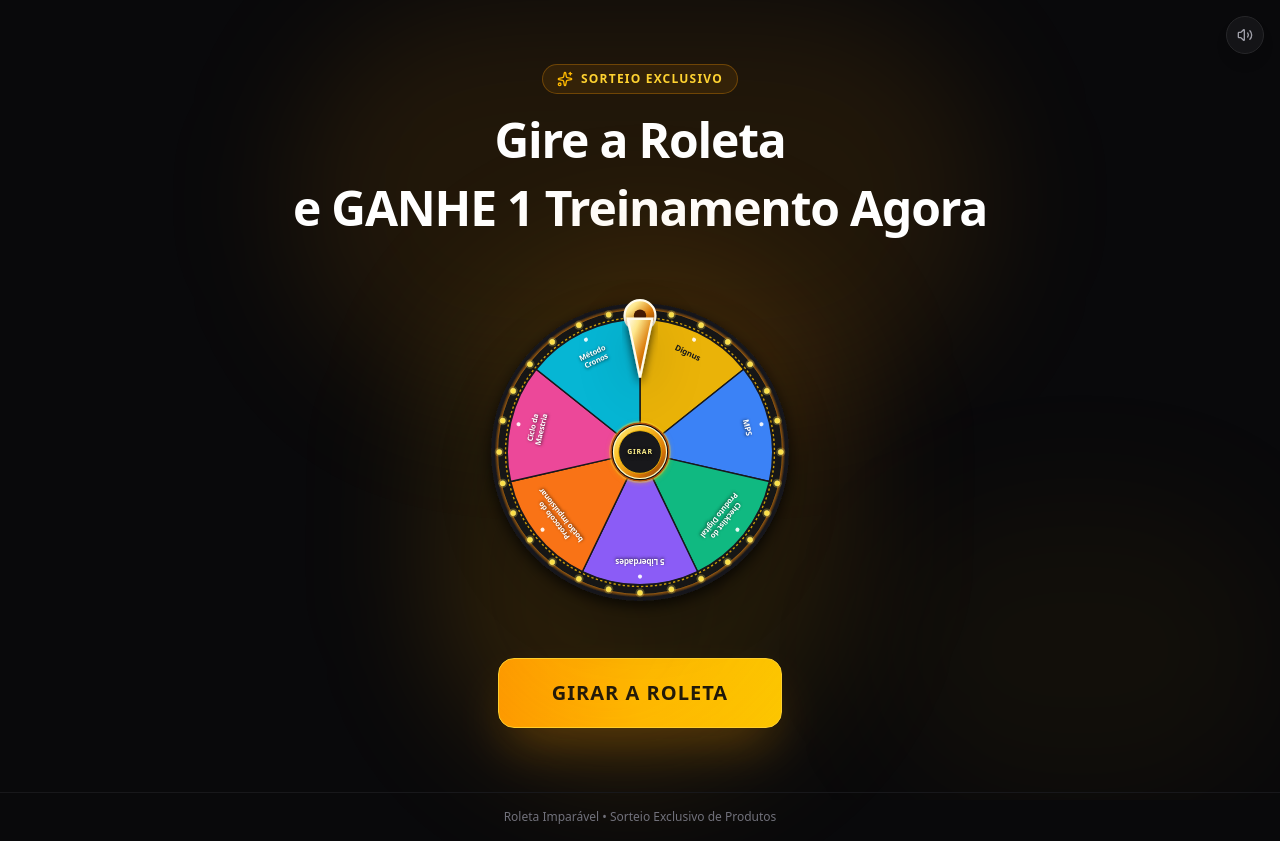
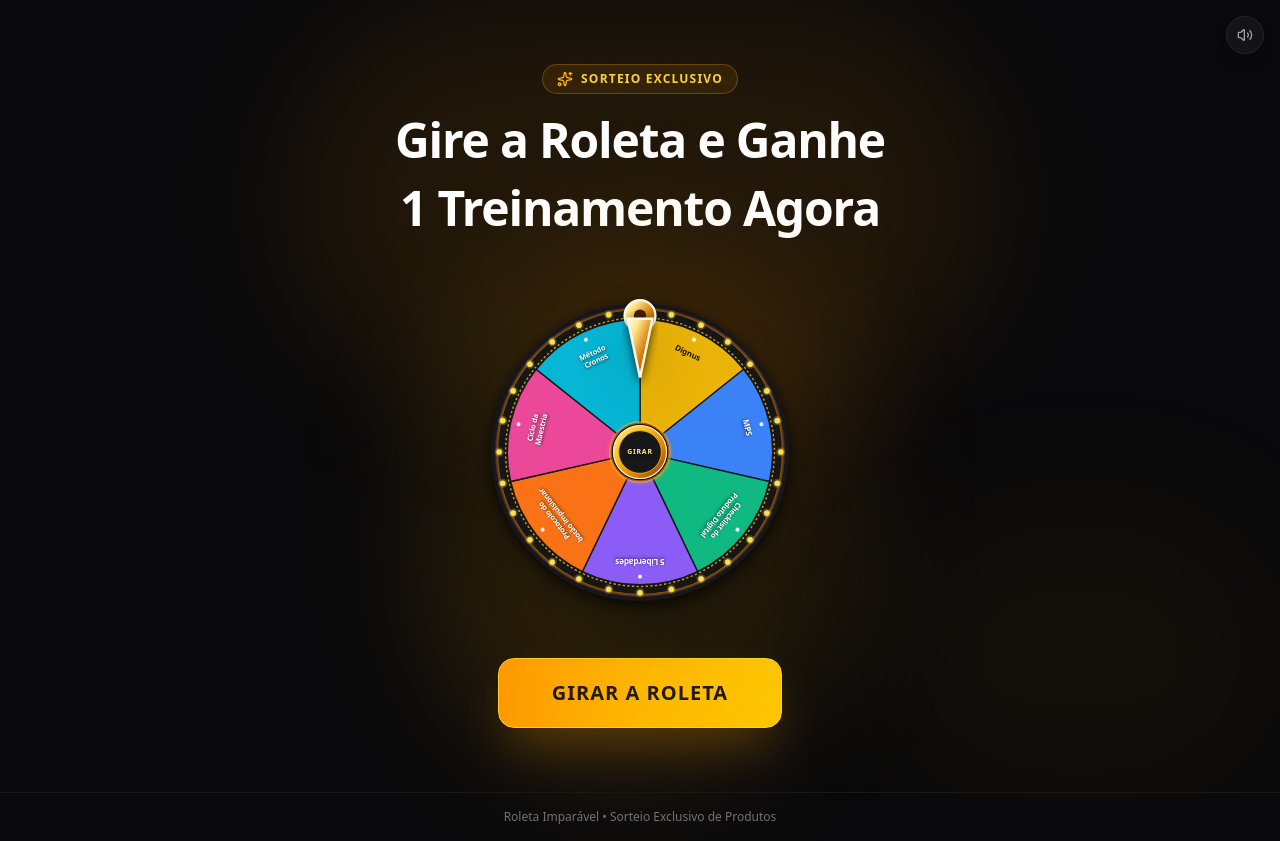
Before and after one commit to Trafego-Virtus/Roleto-Imparavel---Evento-Fire, a React (Vite) app: page / in a window 1280 px wide. Built offline with nearby package versions, Linux system fonts and the light colour scheme.

Commit message:
feat: refactor headline for better flow
Adjust text layout in the hero section to improve readability and visual hierarchy.

```diff
--- a/src/App.tsx
+++ b/src/App.tsx
@@ -65,8 +65,8 @@ export default function App() {
             Sorteio Exclusivo
           </div>
           <h1 className="text-2xl xs:text-3xl sm:text-4xl md:text-5xl font-extrabold tracking-tight text-white leading-tight">
-            <span className="block">Gire a Roleta</span>
-            <span className="block mt-1 sm:mt-2">e GANHE 1 Treinamento Agora</span>
+            <span className="block">Gire a Roleta e Ganhe</span>
+            <span className="block mt-1 sm:mt-2">1 Treinamento Agora</span>
           </h1>
         </div>
 
```
